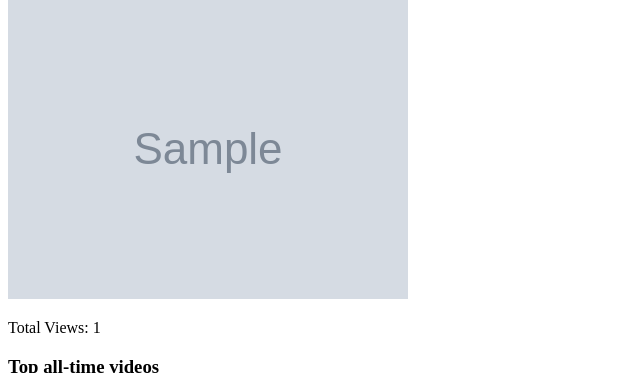
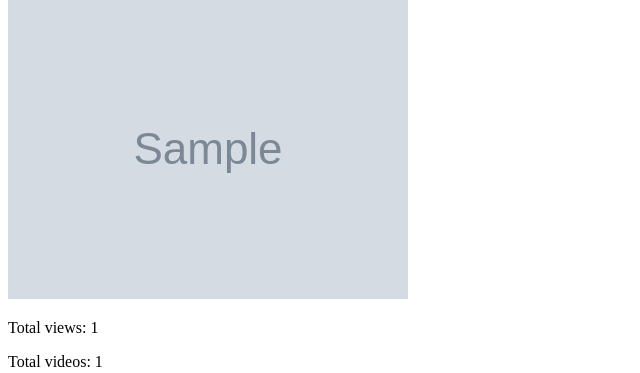
Before and after one commit to cdeazevedo/yt_flask, a Flask app: template templates/channel_data.html in a window 1280 px wide. Shown: the part 27-400 px from the top of the page, without its empty margins (0-640 px from the left). Run offline with Flask 3, Linux system fonts and the light colour scheme; the template is opened without the code that fills it: most values are stand-ins (such as "Sample title", 1, 10 or a date in 2020); grey boxes marked "Sample" are stand-in pictures.

Commit message:
added channel stats

```diff
--- a/application.py
+++ b/application.py
@@ -58,13 +58,13 @@ def confirm_track():
         with connection.cursor() as cursor:
             cursor.execute(sql_query_save, (channel_id, channel_name, thumbnail_uri))
             connection.commit()
-        print("Channel Saved")
+        #print("Channel Saved")
     except mysql.connector.Error as err:
         print("Error: ", err)
 
     finally:
         connection.close()
-    return f"Now tracking: {channel_name} (channel id: {channel_id})."
+    return f"Now tracking: {channel_name} (channel id: {channel_id}).\n <a href='/search'>Back</a>"
 
 @application.route('/channels')
 def channels():
@@ -73,7 +73,7 @@ def channels():
 
     try:
         with connection.cursor() as cursor:
-            cursor.execute('SELECT channel_id, name from channels')
+            cursor.execute('SELECT channel_id, name from channels ORDER BY name')
             channel_data = cursor.fetchall()
 
     except mysql.connector.Error as err:
@@ -109,9 +109,10 @@ def get_channel_data(channel_id):
 
             cursor.execute(sql_query, (channel_id,))
             channel_data = cursor.fetchall()
+            total_videos = len(channel_data)
 
             views_sql_query = '''
-            SELECT FORMAT(SUM(vv.views), 0)
+            SELECT SUM(vv.views)
             FROM videos as v
             LEFT JOIN video_views as vv on v.video_id = vv.video_id
             WHERE v.channel_id = %s
@@ -124,6 +125,12 @@ def get_channel_data(channel_id):
 
             cursor.execute(views_sql_query, (channel_id,))
             total_views = cursor.fetchall()[0][0]
+            average_views_per_video = int(total_views // total_videos)
+
+            #Format values for prettiness
+            total_views = '{:,}'.format(total_views)
+            average_views_per_video = '{:,}'.format(average_views_per_video)
+            total_videos = '{:,}'.format(total_videos)
 
             thumbnail_sql_query = '''
             SELECT thumbnail_uri FROM
@@ -145,7 +152,9 @@ def get_channel_data(channel_id):
             "channel_data.html",
             thumbnail_url=thumbnail_url,
             channel_data=channel_data,
-            total_views=total_views
+            total_views=total_views,
+            total_videos=total_videos,
+            average_views_per_video=average_views_per_video
         )
     else:
         # If no data is available, return a message or an empty response
--- a/templates/channel_data.html
+++ b/templates/channel_data.html
@@ -34,8 +34,9 @@
     <img src="{{ thumbnail_url }}" alt="Channel Thumbnail">
 
     <!-- Display the total views -->
-    <p>Total Views: {{ total_views }}</p>
-
+    <p>Total views: {{ total_views }}</p>
+    <p>Total videos: {{ total_videos }}</p>
+    <p>Average views per video: {{ average_views_per_video }}</p>
     <!--Table of vidoe data -->
     <h3>Top all-time videos</h3>
     <table>
@@ -50,7 +51,6 @@
         </thead>
         <tbody>
             {% for video in channel_data %}
-                {% if loop.index <= 10 %} {# Limit to the top ten videos #}
                 <tr>
                     <td>
                         <img src="http://img.youtube.com/vi_webp/{{ video[4] }}/default.webp" alt="Video Thumbnail">
@@ -60,7 +60,6 @@
                     <td>{{ video[2] }}</td>
                     <td>{{ video[3] }}</td>
                 </tr>
-                {% endif %}
             {% endfor %}
         </tbody>
     </table>
--- a/utilities/get_related.py
+++ b/utilities/get_related.py
@@ -59,7 +59,7 @@ def getRelatedVideos(videoId):
 def getChannelData(channelIds):
     """pass in channel id or channel ids and get some data back"""
     request=youtube.channels().list(
-        part='snippet,statistics,contentDetails',
+        part='snippet,statistics,contentDetails,topicDetails',
         id=channelIds
     )
     response=request.execute()
```
